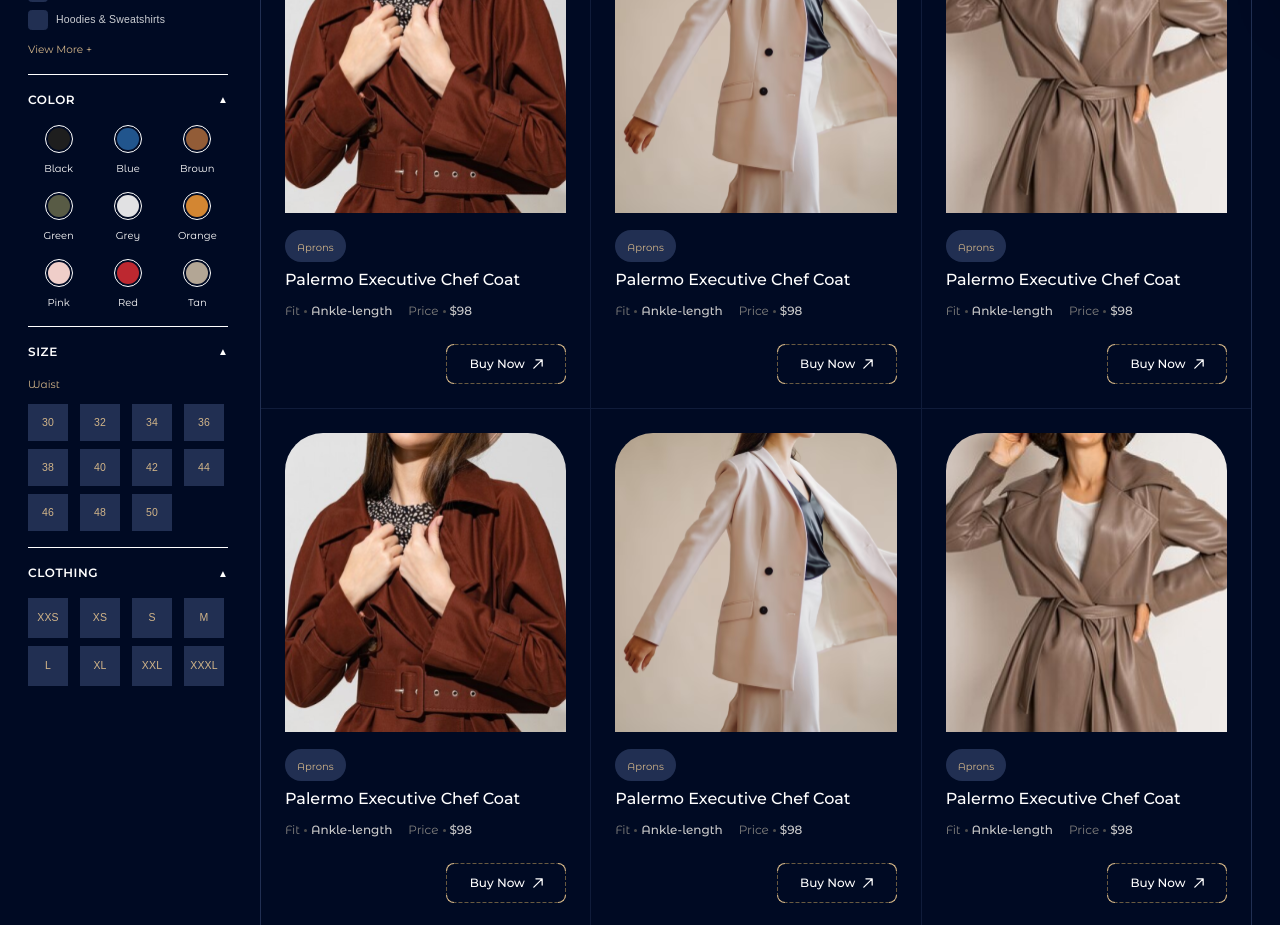
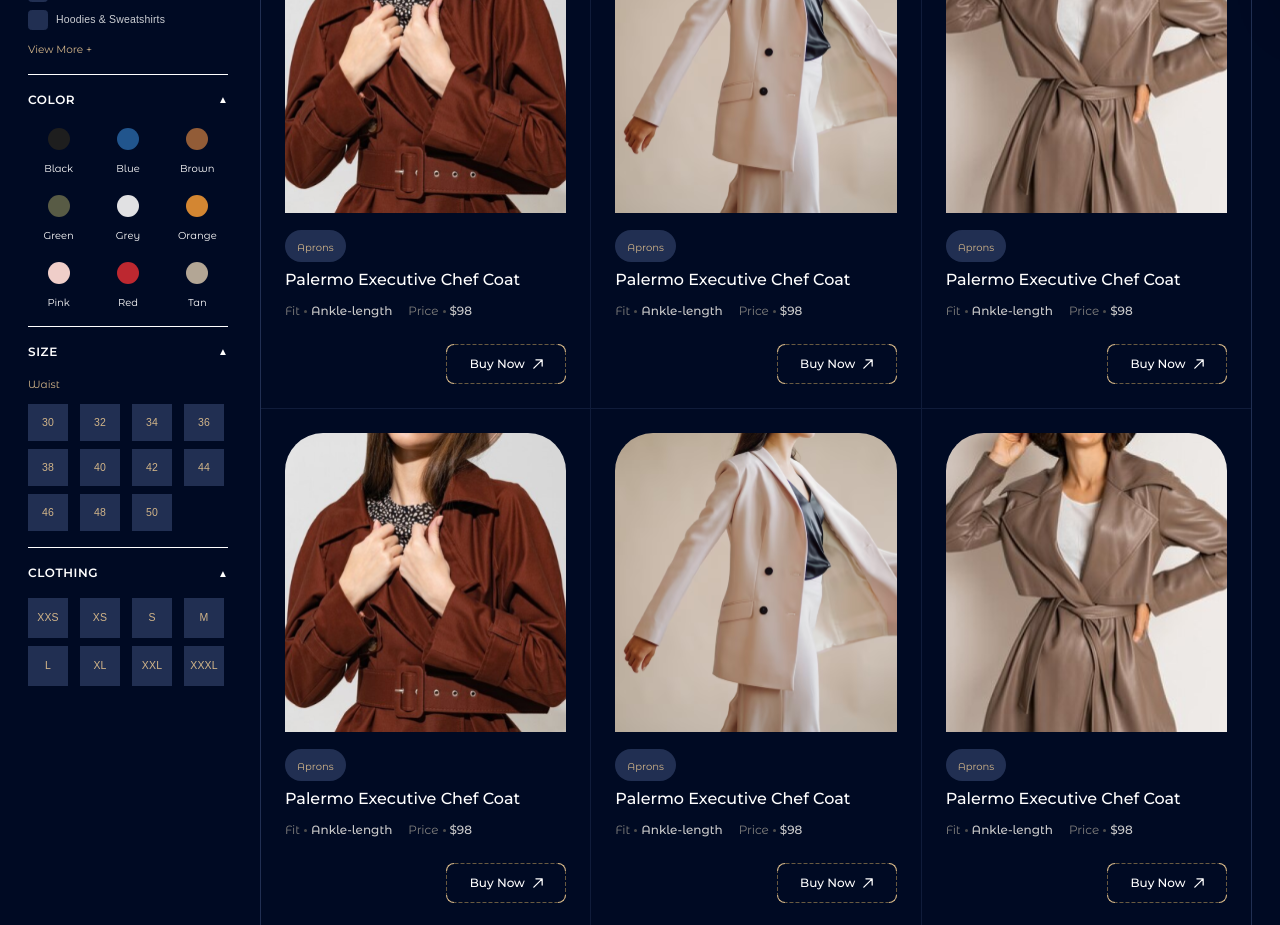
Before and after one commit to SarveshBhoite/dannytailors, a Next.js app: page /products/aprons in a window 1280 px wide. Shown: the part 800-1725 px from the top of the page. Built offline with nearby package versions, Linux system fonts and the light colour scheme; a web font is replaced by a local one.

Commit message:
removed border of colours

```diff
--- a/components/Productpage/Categoryview.tsx
+++ b/components/Productpage/Categoryview.tsx
@@ -189,7 +189,7 @@ export default function CategoryView({ categorySlug }: CategoryViewProps) {
                   {COLORS_LIST.map((c) => (
                     <div key={c.name} className="flex flex-col items-center gap-2 cursor-pointer group">
                       <div className="relative w-[28px] h-[28px]">
-                         <div className="absolute inset-0 rounded-full border border-white opacity-100" />
+                         <div className="absolute inset-0" />
                          <div className="absolute inset-[3px] rounded-full" style={{ backgroundColor: c.hex }} />
                       </div>
                       <span className={`${montAlt.className} text-[10px] text-white group-hover:text-[#D2B589] transition-colors`}>
```
